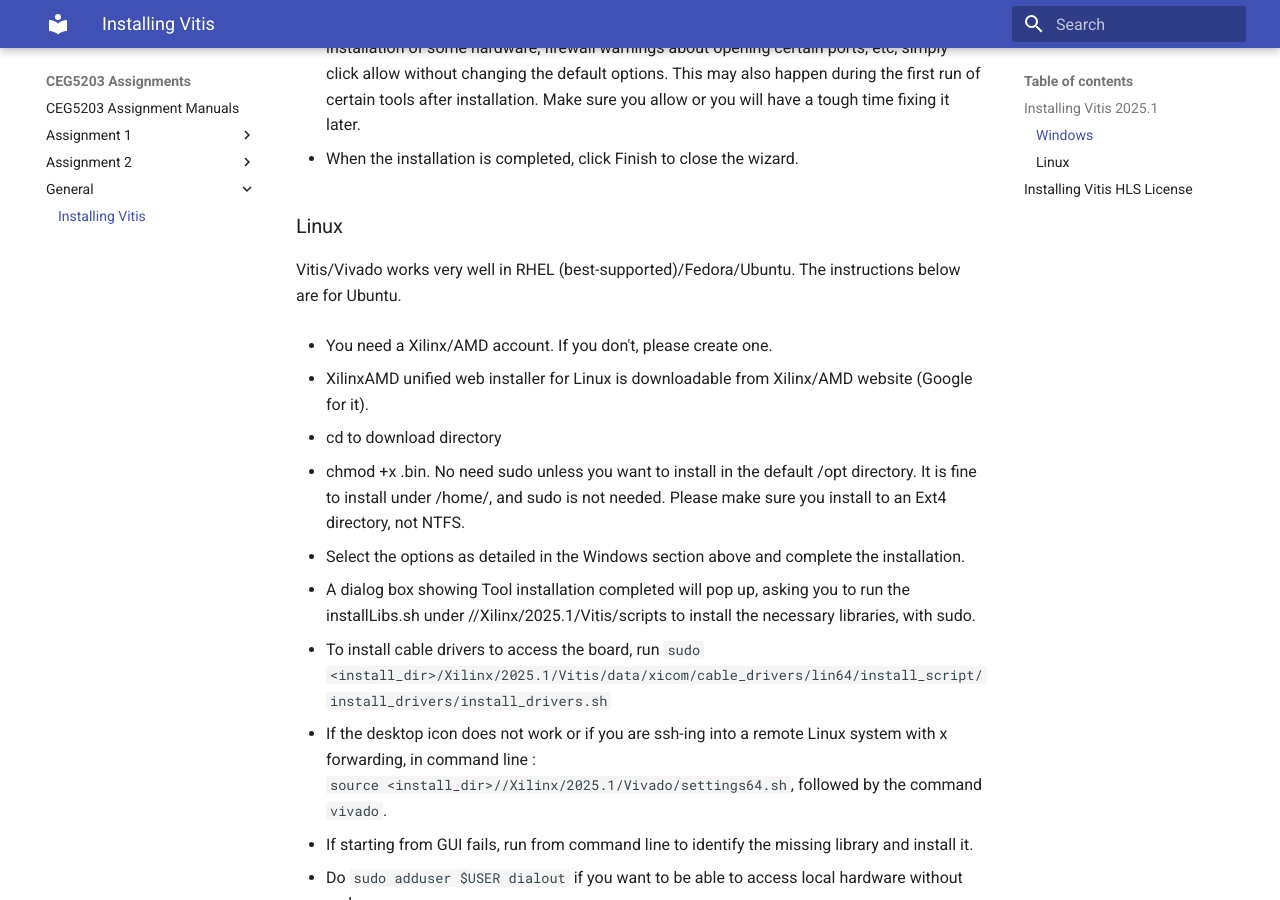
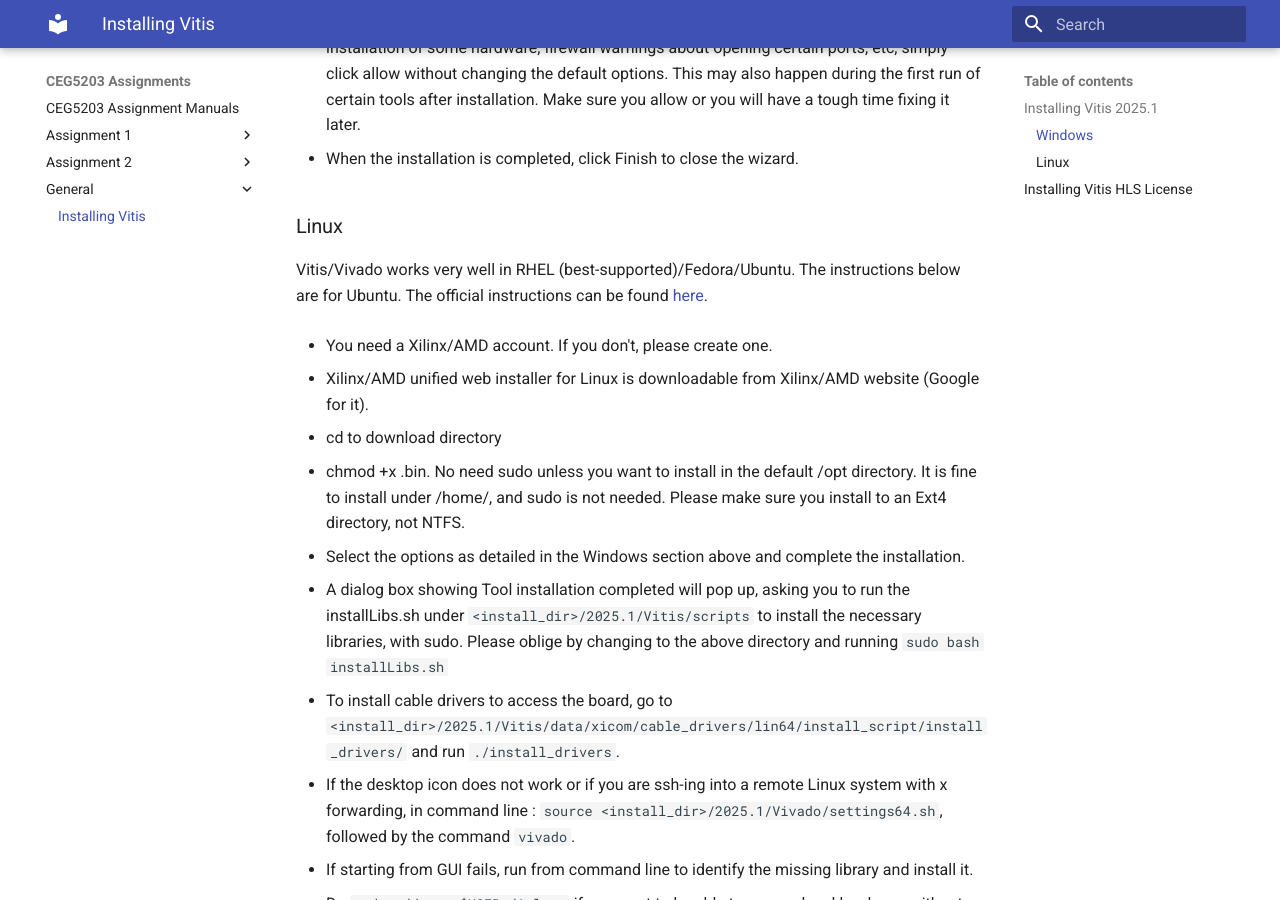
Before and after one commit to NUS-CEG5203/assignments, an MkDocs documentation site: the page built from docs/General/Installing_Vitis.md, in a window 1280 px wide and 900 px high, scrolled down 1937 px. Built offline with MkDocs 1.6.1 and Material for MkDocs 9.7.7, drawn with Linux system fonts in a browser that asks for light colours.

Commit message:
some updates to Visit installation guide

```diff
--- a/docs/General/Installing_Vitis.md
+++ b/docs/General/Installing_Vitis.md
@@ -42,11 +42,11 @@
 
 ### Linux
 
-Vitis/Vivado works very well in RHEL (best-supported)/Fedora/Ubuntu. The instructions below are for Ubuntu.
+Vitis/Vivado works very well in RHEL (best-supported)/Fedora/Ubuntu. The instructions below are for Ubuntu. The official instructions can be found [here](https://docs.amd.com/r/en-US/ug1400-vitis-embedded/Installing-the-Vitis-Software-Platform).
 
 * You need a Xilinx/AMD account. If you don't, please create one.
 
-* XilinxAMD unified web installer for Linux is downloadable from Xilinx/AMD website (Google for it).
+* Xilinx/AMD unified web installer for Linux is downloadable from Xilinx/AMD website (Google for it).
 
 * cd to download directory
 
@@ -54,11 +54,11 @@
 
 * Select the options as detailed in the Windows section above and complete the installation.
 
-* A dialog box showing Tool installation completed will pop up, asking you to run the installLibs.sh under <install_dir>//Xilinx/2025.1/Vitis/scripts to install the necessary libraries, with sudo.
+* A dialog box showing Tool installation completed will pop up, asking you to run the installLibs.sh under `<install_dir>/2025.1/Vitis/scripts` to install the necessary libraries, with sudo. Please oblige by changing to the above directory and running `sudo bash installLibs.sh`
 
-* To install cable drivers to access the board, run `sudo <install_dir>/Xilinx/2025.1/Vitis/data/xicom/cable_drivers/lin64/install_script/install_drivers/install_drivers.sh`
+* To install cable drivers to access the board, go to `<install_dir>/2025.1/Vitis/data/xicom/cable_drivers/lin64/install_script/install_drivers/` and run `./install_drivers`.
 
-* If the desktop icon does not work or if you are ssh-ing into a remote Linux system with x forwarding, in command line : `source <install_dir>//Xilinx/2025.1/Vivado/settings64.sh`, followed by the command `vivado`.
+* If the desktop icon does not work or if you are ssh-ing into a remote Linux system with x forwarding, in command line : `source <install_dir>/2025.1/Vivado/settings64.sh`, followed by the command `vivado`.
 
 * If starting from GUI fails, run from command line to identify the missing library and install it.
 
```
